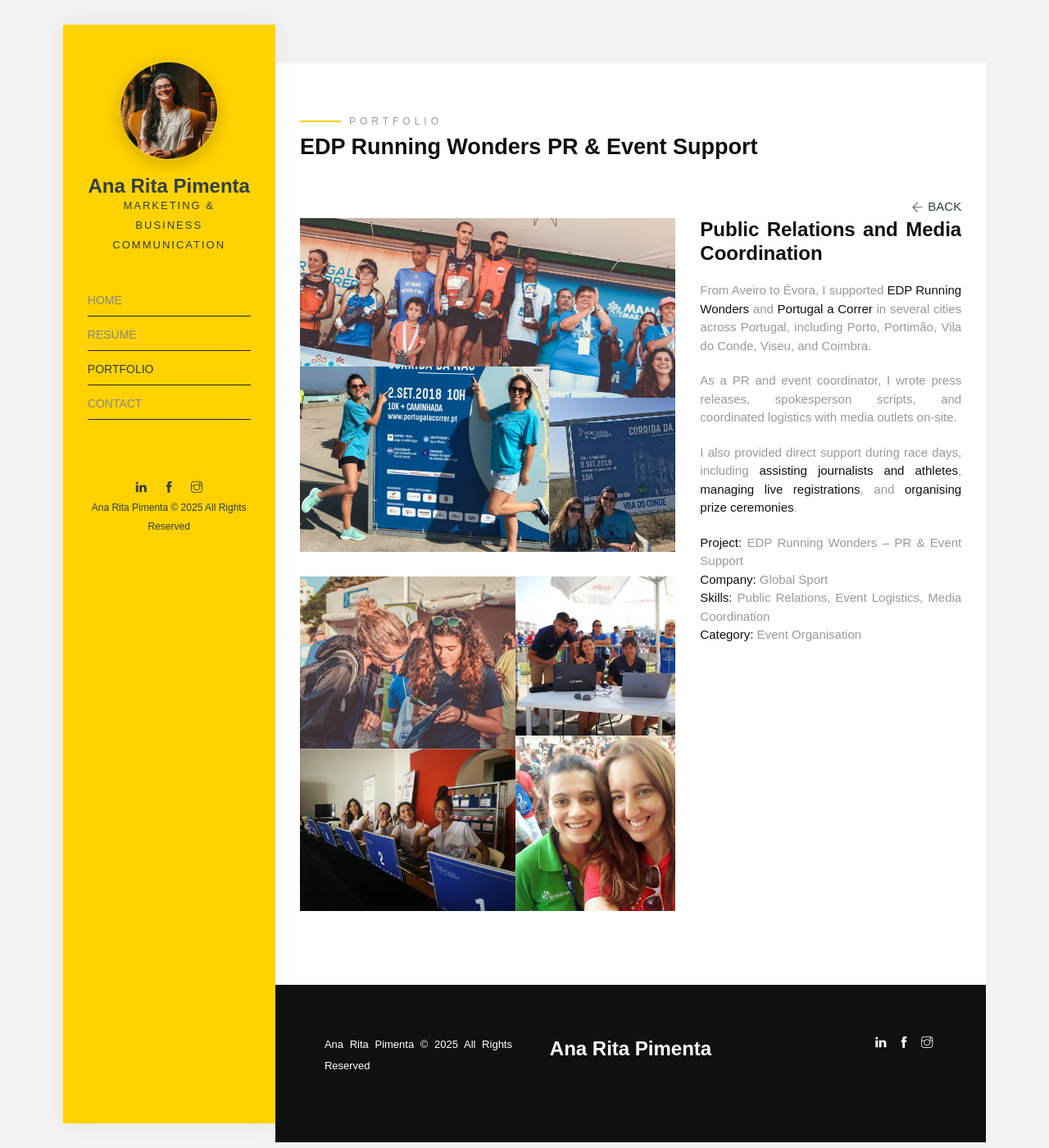
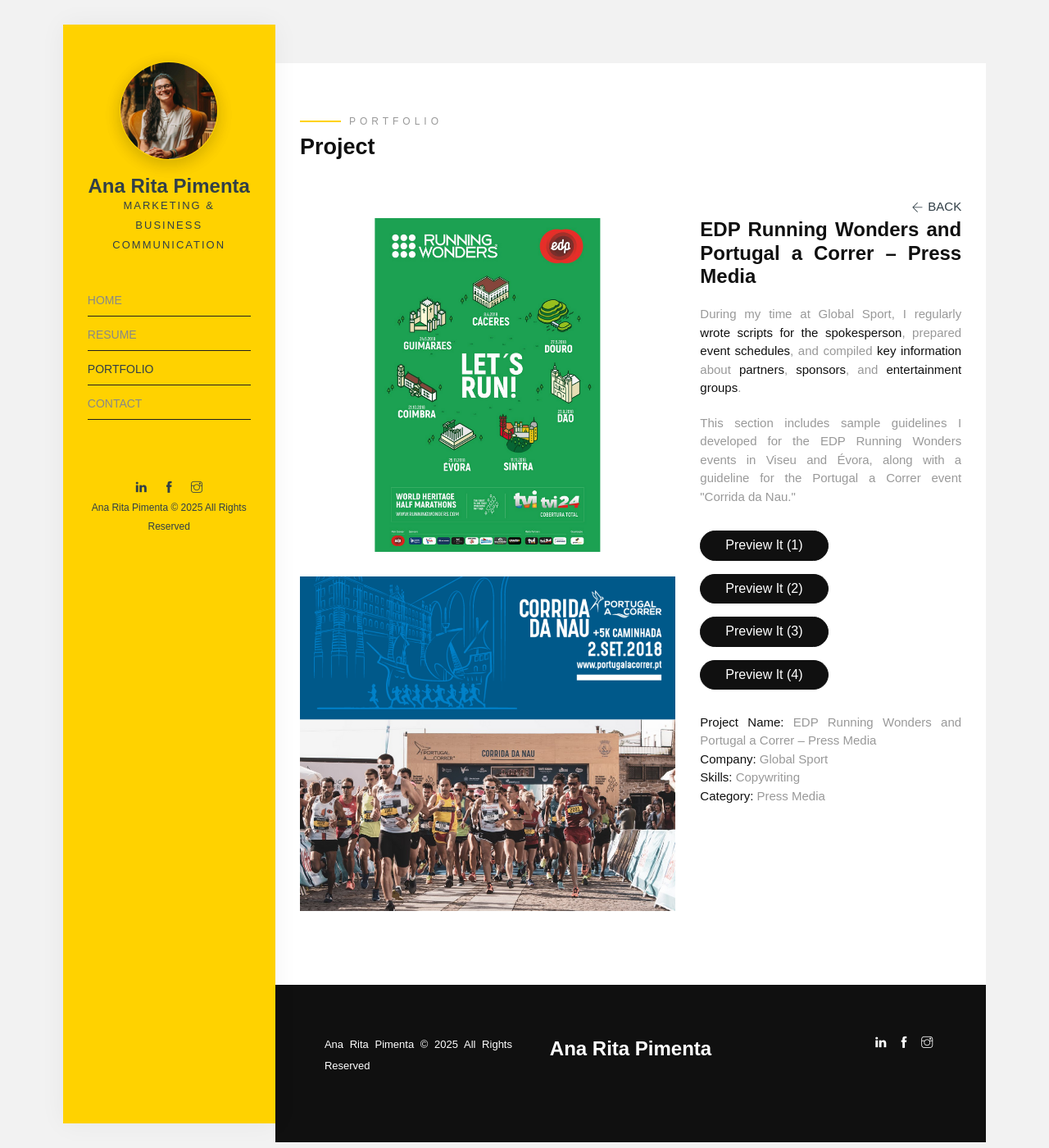
Before and after one commit to anaritapimenta/anaritapimenta.github.io, a Jekyll site: the page built from portfolio/edp-running-wonders-and-portugal-a-correr-events/index.html, in a window 1280 px wide and 1400 px high. Shown: the whole window at 82% size. Built offline with Jekyll 4.4.1, drawn with Linux system fonts in a browser that asks for light colours; some web fonts are replaced.

Commit message:
Update index.html

```diff
--- a/portfolio/edp-running-wonders-and-portugal-a-correr-events/index.html
+++ b/portfolio/edp-running-wonders-and-portugal-a-correr-events/index.html
@@ -1,8 +1,6 @@
 ---
-title: EDP Running Wonders – PR & Event Support
+title: Portfolio
 layout: default
-description: On-site coordination and media logistics for EDP Running Wonders across Portugal, by Ana Rita Pimenta.
-og_image: /assets/img/portfolio/project-8/1.png
 ---
 
 <div class="projects">
@@ -10,9 +8,9 @@
     <div class="row">
       <div class="col-md-12">
         <span class="heading-meta style-1">Portfolio</span>
-        <h1 class="heading animate-box" data-animate-effect="fadeInLeft">
-          EDP Running Wonders PR & Event Support
-        </h1>
+        <h2 class="heading animate-box" data-animate-effect="fadeInLeft">
+          Project
+        </h2>
         <a
           href="{{ 'portfolio/' | prepend: site.baseurl | prepend: site.url }}"
           aria-label="Back to Portfolio"
@@ -32,46 +30,79 @@
         </a>
       </div>
     </div>
-
     <div class="row">
-      <!-- Image Section -->
-      <div class="col-md-7 image-content animate-box" data-animate-effect="fadeInLeft">
+      <div
+        class="col-md-7 image-content animate-box fadeInLeft"
+        data-animate-effect="fadeInLeft"
+      >
         <img
           class="img-fluid mb-30"
-          src="{{ 'assets/img/portfolio/project-8/1.png' | prepend: site.baseurl | prepend: site.url }}"
-          alt="Athlete running during the EDP Running Wonders event"
+          src="{{ 'assets/img/portfolio/project-7/1.png' | prepend: site.baseurl | prepend: site.url }}"
+          alt="EDP Running Wonders and Portugal a Correr event – Image 1"
           loading="lazy"
         />
         <img
           class="img-fluid mb-30"
-          src="{{ 'assets/img/portfolio/project-8/2.png' | prepend: site.baseurl | prepend: site.url }}"
-          alt="Crowd and stage at EDP Running Wonders event in Portugal"
+          src="{{ 'assets/img/portfolio/project-7/2.png' | prepend: site.baseurl | prepend: site.url }}"
+          alt="EDP Running Wonders and Portugal a Correr event – Image 2"
           loading="lazy"
         />
       </div>
-
-      <!-- Description Section -->
-      <div class="col-md-5 sticky-parent animate-box" data-animate-effect="fadeInLeft">
+      <div
+        class="col-md-5 sticky-parent animate-box fadeInLeft"
+        data-animate-effect="fadeInLeft"
+      >
         <div id="sticky_item">
-          <article class="project-desc">
-            <h2>Public Relations and Media Coordination</h2>
+          <div class="project-desc">
+            <h2>EDP Running Wonders and Portugal a Correr – Press Media</h2>
             <p>
-              From Aveiro to Évora, I supported <strong>EDP Running Wonders</strong> and <strong>Portugal a Correr</strong> in several cities across Portugal, including Porto, Portimão, Vila do Conde, Viseu, and Coimbra.
+              During my time at Global Sport, I regularly
+              <strong>wrote scripts for the spokesperson</strong>, prepared
+              <strong>event schedules</strong>, and compiled
+              <strong>key information</strong> about
+              <strong>partners</strong>, <strong>sponsors</strong>, and
+              <strong>entertainment groups</strong>.
             </p>
             <p>
-              As a PR and event coordinator, I wrote press releases, spokesperson scripts, and coordinated logistics with media outlets on-site.
+              This section includes sample guidelines I developed for the EDP Running Wonders events in Viseu
+              and Évora, along with a guideline for the Portugal a Correr event "Corrida da Nau."
             </p>
+            <input
+              style="margin-bottom: 6px"
+              type="button"
+              value="Preview It (1)"
+              onclick="window.open('preview-1.pdf','_blank')"
+            />
+            <br />
+            <input
+              style="margin-bottom: 6px"
+              type="button"
+              value="Preview It (2)"
+              onclick="window.open('preview-2.pdf','_blank')"
+            />
+            <br />
+            <input
+              style="margin-bottom: 6px"
+              type="button"
+              value="Preview It (3)"
+              onclick="window.open('preview-3.pdf','_blank')"
+            />
+            <br />
+            <input
+              style="margin-bottom: 6px"
+              type="button"
+              value="Preview It (4)"
+              onclick="window.open('preview-4.pdf','_blank')"
+            />
+            <br />
+            <br />
             <p>
-              I also provided direct support during race days, including <strong>assisting journalists and athletes</strong>, <strong>managing live registrations</strong>, and <strong>organising prize ceremonies</strong>.
+              <strong>Project Name:</strong> EDP Running Wonders and Portugal a Correr – Press Media<br />
+              <strong>Company:</strong> Global Sport<br />
+              <strong>Skills:</strong> Copywriting<br />
+              <strong>Category:</strong> Press Media
             </p>
-
-            <p>
-              <strong>Project:</strong> EDP Running Wonders – PR & Event Support<br />
-              <strong>Company:</strong> Global Sport<br />
-              <strong>Skills:</strong> Public Relations, Event Logistics, Media Coordination<br />
-              <strong>Category:</strong> Event Organisation
-            </p>
-          </article>
+          </div>
         </div>
       </div>
     </div>
```
